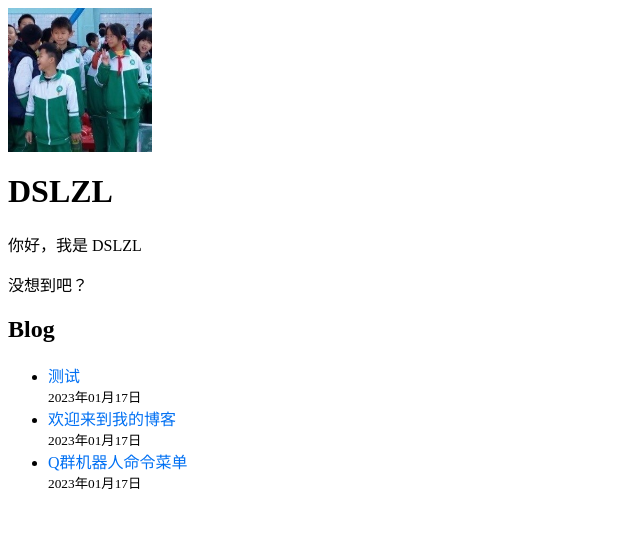
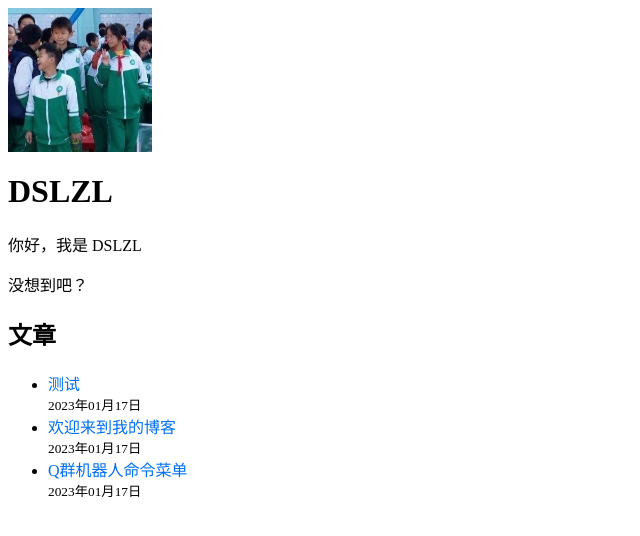
Before and after one commit to DSLZL/next-blog, a Next.js app: page / in a window 1280 px wide. Shown: the top 536 px of the page, without its empty margins (0-640 px from the left). Built offline with nearby package versions, Linux system fonts and the light colour scheme.

Commit message:
Update index.tsx

```diff
--- a/pages/index.tsx
+++ b/pages/index.tsx
@@ -28,7 +28,7 @@ const Home: NextPage<Props> = ({ allPostsData }) => {
                 </section>
 
                 <section className='text-xl leading-normal pt-4'>
-                    <h2 className=' text-2xl my-4 font-bold'>Blog</h2>
+                    <h2 className=' text-2xl my-4 font-bold'>文章</h2>
                     <ul>
                         {allPostsData.map(({ id, date, title }) => (
                             <li key={id} className='mb-5'>
```
